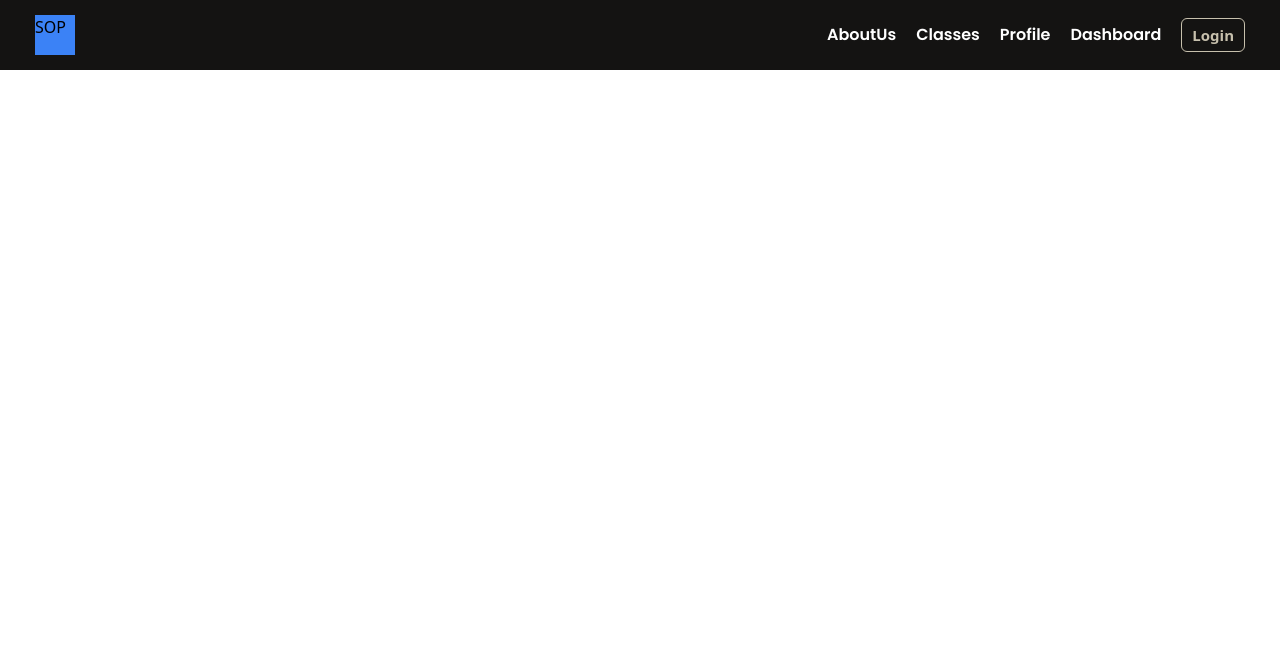
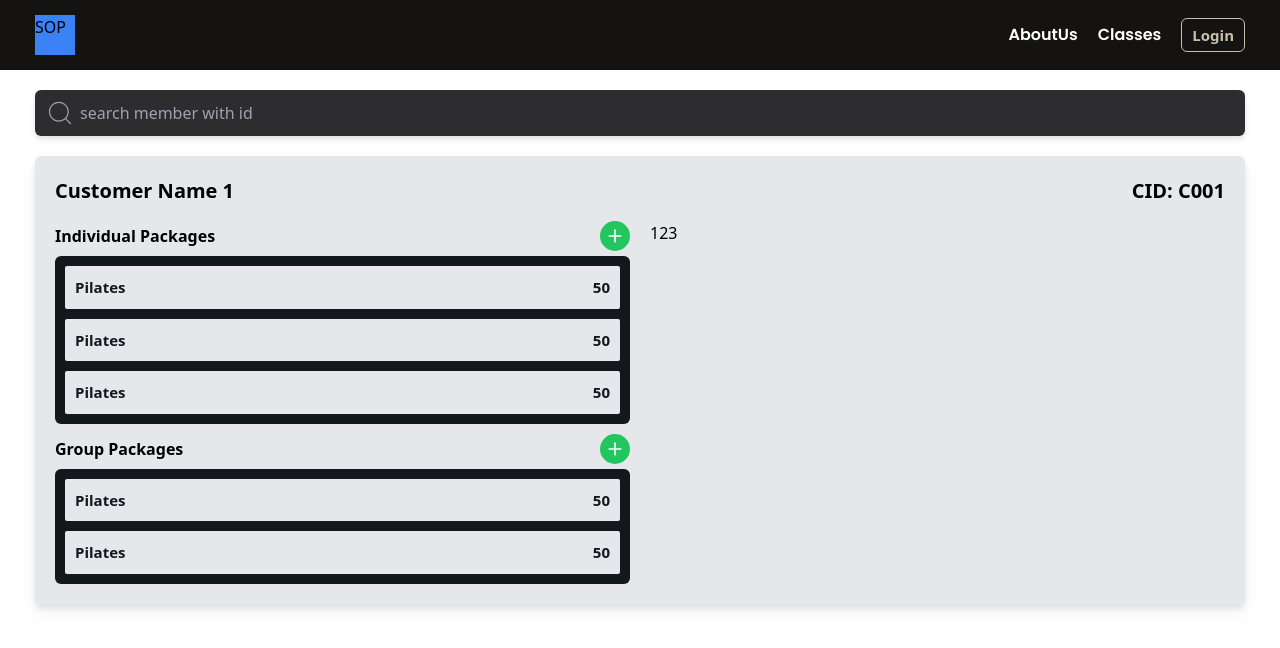
Before and after one commit to HlyanHtetAung/typecsript_gym, a React (Vite) app: page /viewMembers in a window 1280 px wide. Shown: the top 648 px of the page. Built offline with nearby package versions, Linux system fonts and the light colour scheme.

Commit message:
new commit

```diff
--- a/src/App.tsx
+++ b/src/App.tsx
@@ -18,10 +18,11 @@ import AboutUs from './pages/AboutUs';
 import ClientClasses from './pages/ClientClasses';
 import Login from './pages/Login';
 import { useAppSelector } from './stores/hooks';
+import ViewMembers from './pages/ViewMembers';
 
 function App() {
-  const USER_DATA: any = useAppSelector((state) => state.currentUser);
-  console.log(USER_DATA.userData);
+  const { userData }: any = useAppSelector((state) => state.currentUser);
+  console.log(userData);
   return (
     <div>
       <Navbar />
@@ -52,6 +53,7 @@ function App() {
           <Route path="createMember" element={<CreateMember />} />
           <Route path="createPlan" element={<CreatePlan />} />
           <Route path="createTrainer" element={<CreateTrainer />} />
+          <Route path="viewMembers" element={<ViewMembers />} />
         </Route>
       </Routes>
     </div>
--- a/src/components/Navbar.tsx
+++ b/src/components/Navbar.tsx
@@ -3,14 +3,14 @@ import { STYLES } from '../styles';
 import { GiHamburgerMenu } from 'react-icons/gi';
 import { RxCross2 } from 'react-icons/rx';
 import { Link } from 'react-router-dom';
+import { useAppSelector } from '../stores/hooks';
 
 const Navbar = () => {
+  const { userData }: any = useAppSelector((state) => state.currentUser);
+
   const [showNavbar, setShowNavbar] = useState<boolean>(false);
   const subNavWrapperRef = useRef<HTMLUListElement>(null);
   const closeOpenIconWrapperRef = useRef<HTMLDivElement>(null);
-  const navbarToggleHandle = () => {
-    setShowNavbar((prev) => !prev);
-  };
 
   useEffect(() => {
     const closeMobileNavHandle = ({ target }: MouseEvent) => {
@@ -22,7 +22,6 @@ const Navbar = () => {
       }
     };
     window.addEventListener('click', closeMobileNavHandle);
-
     return () => window.removeEventListener('click', closeMobileNavHandle);
   }, []);
 
@@ -52,20 +51,26 @@ const Navbar = () => {
               </p>
             </li>
           </Link>
-          <Link to="/aboutUs">
+          {userData ? (
+            <Link to="/profile">
               <li>
                 <p className="font-poppins text-white text-[16px] font-semibold">
                   Profile
                 </p>
               </li>
             </Link>
-          <Link to="/aboutUs">
+          ) : null}
+          {userData?.membership_id === 'admin' ? (
+            <Link to="/adminDashboard">
               <li>
                 <p className="font-poppins text-white text-[16px] font-semibold">
                   Dashboard
                 </p>
               </li>
             </Link>
+          ) : null}
+
+          {!userData ? (
             <Link to="/login">
               <button
                 className="font-semibold border border-[#C7C0AD] py-[5px] px-[10px]
@@ -74,6 +79,14 @@ const Navbar = () => {
                 Login
               </button>
             </Link>
+          ) : (
+            <button
+              className="font-semibold border border-[#C7C0AD] py-[5px] px-[10px]
+          rounded-md text-[#C7C0AD] text-[15px] hover:bg-[#C7C0AD] hover:text-black hover:border-transparent duration-300"
+            >
+              Logout
+            </button>
+          )}
         </ul>
         {/* smallScreenNavLinks */}
         <div ref={closeOpenIconWrapperRef} className="cursor-pointer sm:hidden">
@@ -90,7 +103,7 @@ const Navbar = () => {
           } absolute ${
             showNavbar ? 'top-[80px]' : 'top-[50px]'
           } z-50 duration-500 md:right-[15px] right-[20px] w-[250px]
-          bg-green-500 rounded-md p-[10px] bg-navbarColor shadow-lg shadow-indigo-500/50`}
+           rounded-md p-[10px] bg-navbarColor shadow-lg shadow-indigo-500/50`}
         >
           <Link to="/aboutUs">
             <li className="py-[8px] px-[4px] font-poppins text-white hover:bg-gray-200 rounded-sm duration-200 cursor-pointer hover:text-black">
@@ -114,13 +127,23 @@ const Navbar = () => {
               Admin Dashboard
             </li>
           </Link>
-
+          {!userData ? (
+            <Link to="/login">
               <button
-            className="mt-[10px] w-full text-white font-semibold border border-[#C7C0AD] py-[5px] px-[10px]
+                className="mt-[10px] w-full  font-semibold border border-[#C7C0AD] py-[5px] px-[10px]
           rounded-md text-[#C7C0AD] text-[15px] hover:bg-[#C7C0AD] hover:text-black hover:border-transparent duration-300"
               >
-            SignIn
+                Login
               </button>
+            </Link>
+          ) : (
+            <button
+              className="mt-[10px] w-full  font-semibold border border-[#C7C0AD] py-[5px] px-[10px]
+          rounded-md text-[#C7C0AD] text-[15px] hover:bg-[#C7C0AD] hover:text-black hover:border-transparent duration-300"
+            >
+              Logout
+            </button>
+          )}
         </ul>
       </div>
     </nav>
--- a/src/pages/AboutUs.tsx
+++ b/src/pages/AboutUs.tsx
@@ -66,8 +66,9 @@ const AboutUs = () => {
         >
           <h2 className={`${STYLES.heading2} my-[10px]`}>Facilities</h2>
           <div className="grid sm:grid-cols-2 gap-[10px]">
-            {FACILITIES_PHOTO.map((photo) => (
+            {FACILITIES_PHOTO.map((photo, index) => (
               <img
+                key={index}
                 src={photo}
                 className="w-full h-[350px] sm:h-[500px] object-cover cursor-pointer rounded-sm"
               />
--- a/src/pages/CreatePackage.tsx
+++ b/src/pages/CreatePackage.tsx
@@ -1,4 +1,4 @@
-import React, { useState } from 'react';
+import { useState } from 'react';
 import DropdownInputTag from '../components/DropdownInputTag';
 import InputBoxTag from '../components/InputBoxTag';
 import { useGetCategories, useGetPlans } from '../customHooks';
--- /dev/null
+++ b/src/pages/ViewMembers.tsx
@@ -0,0 +1,83 @@
+import { STYLES } from '../styles';
+import { CiSearch } from 'react-icons/ci';
+import { FiPlus } from 'react-icons/fi';
+const ViewMembers = () => {
+  return (
+    <div
+      className={`${STYLES.max_width} ${STYLES.margin_center} ${STYLES.paddingX}`}
+    >
+      <div className="px-[10px] py-[8px] bg-secondary flex items-center gap-[5px] mt-[20px] rounded-md drop-shadow-md">
+        <CiSearch className="w-[30px] h-[30px] text-gray-400" />
+        <input
+          className="outline-none flex-1 bg-transparent placeholder:text-gray-400 font-normal text-white"
+          type="text"
+          placeholder="search member with id"
+        />
+      </div>
+      <div className="mt-[20px]">
+        <div className="bg-gray-200 p-[20px] rounded-md drop-shadow-lg">
+          <div className="  rounded-md  flex items-center justify-between">
+            <h2 className="text-[20px] font-bold">Customer Name 1</h2>
+            <h2 className="text-[20px] font-bold">CID: C001</h2>
+          </div>
+          <div className="mt-[15px] flex gap-[20px]">
+            <div className="flex-1 flex flex-col gap-[10px]">
+              <div className="flex flex-col gap-[5px]">
+                <div className="flex items-center justify-between">
+                  <h3 className="text-[16px] font-semibold">
+                    Individual Packages
+                  </h3>
+                  <FiPlus className="w-[30px] h-[30px] bg-green-500 rounded-full p-[5px] cursor-pointer text-white" />
+                </div>
+                <div className="bg-bgBlack p-[10px] rounded-md flex flex-col gap-[10px]">
+                  <div className="flex justify-between bg-gray-200 p-[10px] rounded-sm cursor-pointer">
+                    <p className="text-bgBlack font-bold text-[15px]">
+                      Pilates
+                    </p>
+                    <p className="text-bgBlack font-bold text-[15px]">50</p>
+                  </div>
+                  <div className="flex justify-between bg-gray-200 p-[10px] rounded-sm cursor-pointer">
+                    <p className="text-bgBlack font-bold text-[15px]">
+                      Pilates
+                    </p>
+                    <p className="text-bgBlack font-bold text-[15px]">50</p>
+                  </div>
+                  <div className="flex justify-between bg-gray-200 p-[10px] rounded-sm cursor-pointer">
+                    <p className="text-bgBlack font-bold text-[15px]">
+                      Pilates
+                    </p>
+                    <p className="text-bgBlack font-bold text-[15px]">50</p>
+                  </div>
+                </div>
+              </div>
+              <div className="flex flex-col gap-[5px]">
+                <div className="flex items-center justify-between">
+                  <h3 className="text-[16px] font-semibold">Group Packages</h3>
+                  <FiPlus className="w-[30px] h-[30px] bg-green-500 rounded-full p-[5px] cursor-pointer text-white" />
+                </div>
+                <div className="bg-bgBlack p-[10px] rounded-md flex flex-col gap-[10px]">
+                  <div className="flex justify-between bg-gray-200 p-[10px] rounded-sm cursor-pointer">
+                    <p className="text-bgBlack font-bold text-[15px]">
+                      Pilates
+                    </p>
+                    <p className="text-bgBlack font-bold text-[15px]">50</p>
+                  </div>
+                  <div className="flex justify-between bg-gray-200 p-[10px] rounded-sm cursor-pointer">
+                    <p className="text-bgBlack font-bold text-[15px]">
+                      Pilates
+                    </p>
+                    <p className="text-bgBlack font-bold text-[15px]">50</p>
+                  </div>
+                </div>
+              </div>
+            </div>
+            {/* form */}
+            <form className="flex-1">123</form>
+          </div>
+        </div>
+      </div>
+    </div>
+  );
+};
+
+export default ViewMembers;
```
Lines whose indentation alone changed are shown as unchanged.
